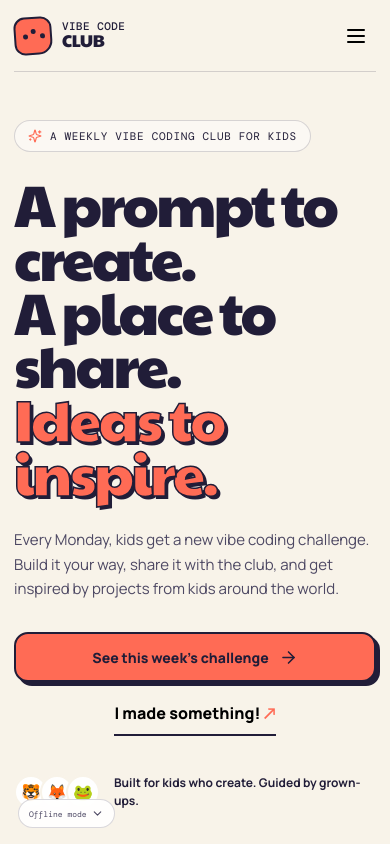
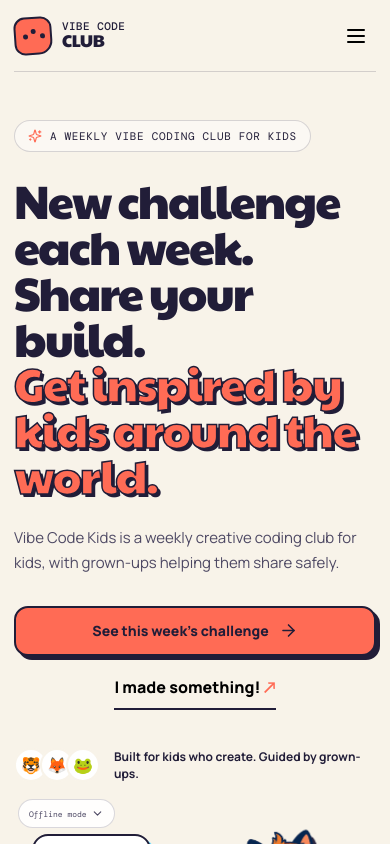
Before and after one commit to amyleesterling/kids-who-vibecode, a React (Vite) app: page / in a window 390 px wide. Shown: the top 844 px of the page. Built offline with nearby package versions, Linux system fonts and the light colour scheme; no server answers.

Commit message:
State the landing page purpose directly

```diff
--- a/index.html
+++ b/index.html
@@ -4,9 +4,9 @@
     <meta charset="UTF-8" />
     <meta name="viewport" content="width=device-width, initial-scale=1.0" />
     <meta name="theme-color" content="#ff6b55" />
-    <meta name="description" content="A weekly vibe coding prompt for kids to create, share, and get inspired by young makers around the world." />
+    <meta name="description" content="New challenge each week. Share your build. Get inspired by kids around the world." />
     <link rel="canonical" href="https://vibecodekids.com/" />
-    <title>Vibe Code Kids — Create, share, and get inspired</title>
+    <title>Vibe Code Kids — New challenge each week</title>
   </head>
   <body>
     <div id="root"></div>
--- a/src/App.tsx
+++ b/src/App.tsx
@@ -391,8 +391,8 @@ function App() {
         <section className="hero page-shell">
           <div className="hero-copy">
             <div className="eyebrow-pill"><Sparkles size={14} /> A weekly vibe coding club for kids</div>
-            <h1>A prompt to create.<br />A place to share.<br /><span>Ideas to inspire.</span></h1>
-            <p className="hero-lede">Every Monday, kids get a new vibe coding challenge. Build it your way, share it with the club, and get inspired by projects from kids around the world.</p>
+            <h1 className="hero-title-direct">New challenge each week.<br />Share your build.<br /><span>Get inspired by kids around the world.</span></h1>
+            <p className="hero-lede">Vibe Code Kids is a weekly creative coding club for kids, with grown-ups helping them share safely.</p>
             <div className="hero-actions"><a className="button button-coral" href="#challenge">See this week’s challenge <ArrowRight size={19} /></a><button className="text-link" onClick={openSubmission}>I made something! <span>↗</span></button></div>
             <div className="trust-note"><span className="avatar-stack"><i>🐯</i><i>🦊</i><i>🐸</i></span><p><b>Built for kids who create. Guided by grown-ups.</b></p></div>
           </div>
--- a/src/styles.css
+++ b/src/styles.css
@@ -63,6 +63,7 @@ h1, h2, h3, p { margin-top: 0; }
 .eyebrow-pill svg { color: var(--coral); }
 .hero h1 { font-family: 'Paytone One', 'Arial Rounded MT Bold', 'Trebuchet MS', sans-serif; font-size: clamp(55px, 6.3vw, 90px); line-height: .92; letter-spacing: -.045em; margin-bottom: 28px; font-weight: 400; }
 .hero h1 span { color: var(--coral); -webkit-text-stroke: 1.5px var(--ink); text-shadow: 3px 3px 0 var(--ink); }
+.hero h1.hero-title-direct { font-size: clamp(48px, 4.7vw, 68px); line-height: .98; letter-spacing: -.04em; }
 .hero-lede { color: var(--ink-soft); font-size: 17px; max-width: 560px; }
 .hero-actions { display: flex; align-items: center; gap: 28px; margin: 30px 0 38px; }
 .text-link { border: 0; background: none; font-weight: 800; cursor: pointer; padding: 10px 0; border-bottom: 2px solid var(--ink); }
@@ -417,7 +418,7 @@ footer { background: var(--ink); color: white; padding: 55px 0 0; overflow: hidd
   .page-shell, .site-header { width: min(100% - 28px, 1180px); }
   .site-header { height: 72px; }
   .hero { min-height: auto; padding-block: 48px 70px; gap: 34px; }
-  .hero h1 { font-size: clamp(48px, 15vw, 70px); }.hero-lede { font-size: 15px; }.hero-actions { align-items: stretch; flex-direction: column; gap: 10px; }.hero-actions .button { width: 100%; }.text-link { align-self: center; }
+  .hero h1 { font-size: clamp(48px, 15vw, 70px); }.hero h1.hero-title-direct { font-size: clamp(42px, 12vw, 58px); }.hero-lede { font-size: 15px; }.hero-actions { align-items: stretch; flex-direction: column; gap: 10px; }.hero-actions .button { width: 100%; }.text-link { align-self: center; }
   .mobile-mascot-wrap { position: relative; z-index: 5; display: flex; justify-content: flex-end; height: 172px; margin: -10px 4px -51px 0; pointer-events: none; }
   .mobile-mascot { position: relative; width: 100%; max-width: 340px; height: 190px; padding: 0; border: 0; background: transparent; color: var(--ink); cursor: pointer; pointer-events: auto; }
   .mobile-mascot:focus-visible { outline: 3px solid var(--purple); outline-offset: 4px; border-radius: 18px; }
```
